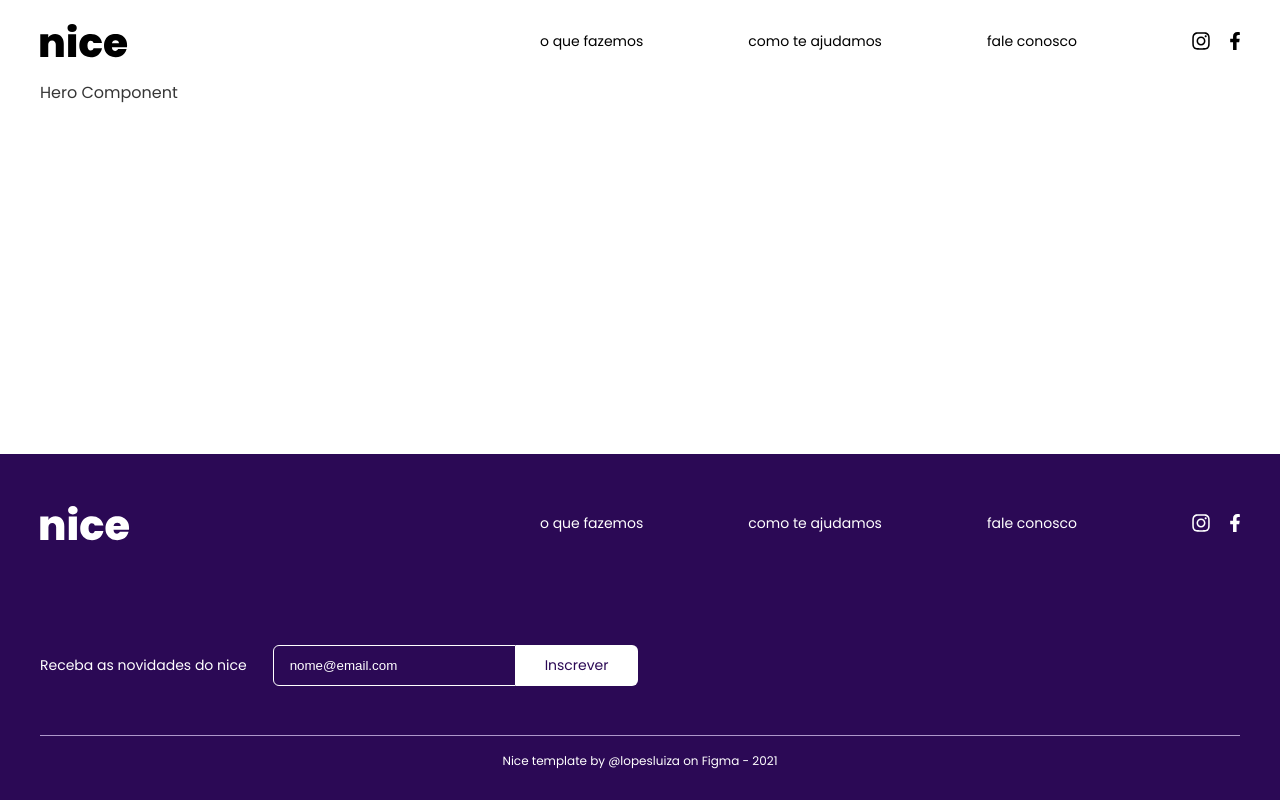
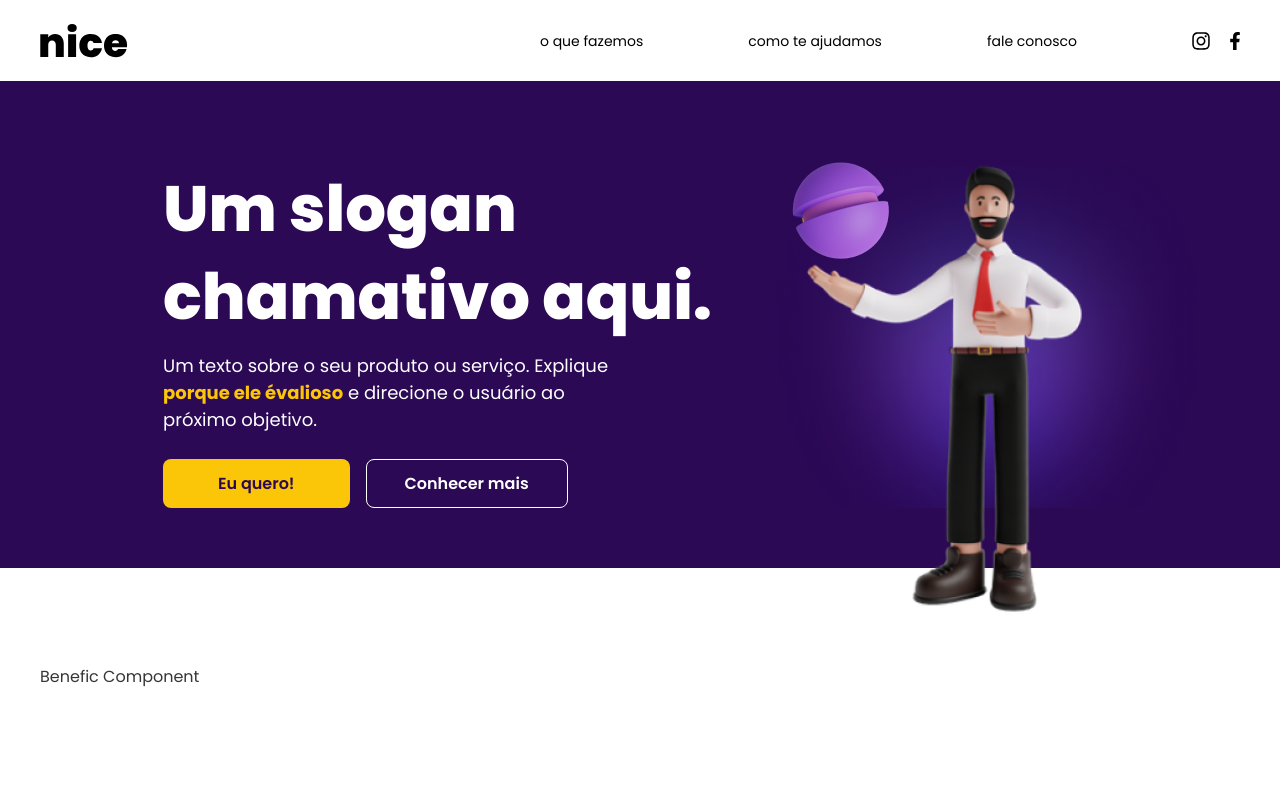
Before and after one commit to artemlira/React-Nice_layout, a React (Vite) app: page / in a window 1280 px wide. Shown: the top 800 px of the page. Built offline with nearby package versions, Linux system fonts and the light colour scheme.

Commit message:
finished the Hero section

```diff
--- a/src/App.jsx
+++ b/src/App.jsx
@@ -2,6 +2,7 @@ import React from "react";
 import Footer from "./components/Footer";
 import Header from "./components/Header";
 import Hero from "./components/Hero";
+import Benefic from "./components/Benefic";
 
 function App() {
   return (
@@ -9,6 +10,7 @@ function App() {
       <Header />
       <main className="main">
         <Hero />
+        <Benefic />
       </main>
       <Footer />
     </>
--- /dev/null
+++ b/src/components/Benefic/Benefic.jsx
@@ -0,0 +1,16 @@
+import React from 'react';
+import styles from './benefic.module.scss';
+
+function Benefic() {
+  return (
+    <section className={styles.benefic}>
+      <div className="container">
+        <div className={styles.container}>
+          Benefic Component
+        </div>
+      </div>
+    </section>
+  );
+}
+
+export default Benefic;
--- /dev/null
+++ b/src/components/Benefic/benefic.module.scss
@@ -0,0 +1,10 @@
+@use "../../styles/variables.scss" as v;
+@use "../../styles/mixins.scss" as m;
+@use "../../styles/functions.scss" as f;
+
+.benefic {
+  min-height: 525px;
+}
+
+.container {
+}
--- /dev/null
+++ b/src/components/Benefic/index.jsx
@@ -0,0 +1,3 @@
+import Benefic from './Benefic';
+
+export default Benefic;
--- a/src/components/Hero/Hero.jsx
+++ b/src/components/Hero/Hero.jsx
@@ -1,12 +1,33 @@
-import React from 'react';
-import styles from './hero.module.scss';
+import React from "react";
+import styles from "./hero.module.scss";
+import Img from "../../assets/images/Businessman.png";
+import Shape from "../../assets/images/BurgerShape.png";
 
 function Hero() {
   return (
     <section className={styles.hero}>
       <div className="container">
         <div className={styles.container}>
-          Hero Component
+          <div className={styles.contant}>
+            <h1 className={styles.title}>Um slogan chamativo aqui.</h1>
+            <p className={styles.text}>
+              Um texto sobre o seu produto ou serviço. Explique
+              <span> porque ele évalioso</span> e direcione o usuário ao próximo
+              objetivo.
+            </p>
+            <div className={styles.buttons}>
+              <button type="button">Eu quero!</button>
+              <button type="button">Conhecer mais</button>
+            </div>
+          </div>
+          <div className={styles.img}>
+            <img
+              className={styles.man}
+              src={Img}
+              alt="Businessman investing in bitcoin"
+            />
+            <img className={styles.shape} src={Shape} alt="Burger Shape" />
+          </div>
         </div>
       </div>
     </section>
--- a/src/components/Hero/hero.module.scss
+++ b/src/components/Hero/hero.module.scss
@@ -1,7 +1,150 @@
-@use '../../styles/variables.scss' as v;
-@use '../../styles/mixins.scss' as m;
-@use '../../styles/functions.scss' as f;
+@use "../../styles/variables.scss" as v;
+@use "../../styles/mixins.scss" as m;
+@use "../../styles/functions.scss" as f;
 
-.hero {}
+.hero {
+  background-color: v.$darkPurple;
+  padding-block: 84px 60px;
+  margin-bottom: 97px;
+}
 
-.container {}
+.container {
+  display: flex;
+  @include m.laptop {
+    flex-wrap: wrap;
+    justify-content: center;
+    gap: 62px;
+  }
+}
+
+.contant {
+  padding-inline: 123px 0;
+  flex: 0 1 60%;
+  @include m.laptop {
+    flex: 0 0 700px;
+    padding-inline: 0px;
+  }
+  @include m.tablet {
+    flex: 1 1 auto;
+  }
+}
+
+.img {
+  width: 285px;
+  flex: 0 1 38%;
+  position: relative;
+  background: url("../../assets/images/gradient-blur.png") center / cover
+    no-repeat;
+  @include m.laptop {
+    height: 300px;
+  }
+  @include m.netbook {
+    flex: 0 0 300px;
+  }
+}
+
+.man {
+  width: 285px;
+  height: 450px;
+  position: absolute;
+  top: 0;
+  left: 40px;
+  @include m.phone {
+    height: 400px;
+    width: 250px;
+  }
+}
+
+.shape {
+  position: absolute;
+  width: 124px;
+  height: 124px;
+  top: -17px;
+  left: 20px;
+  @include m.phone {
+    width: 110px;
+    height: 110px;
+    top: -10px;
+    left: 22px;
+  }
+}
+
+.title {
+  font-size: 64px;
+  line-height: f.ratio(64, 88);
+  color: v.$white;
+  max-width: 577px;
+  font-weight: 800;
+  &:not(:last-child) {
+    margin-bottom: 11px;
+  }
+
+  @include m.phone {
+    font-size: 48px;
+    line-height: f.ratio(48, 66);
+    &:not(:last-child) {
+      margin-bottom: 16px;
+    }
+  }
+}
+.text {
+  font-size: 18px;
+  line-height: f.ratio(18, 27);
+  color: v.$white;
+  max-width: 454px;
+  &:not(:last-child) {
+    margin-bottom: 26px;
+  }
+
+  @include m.phone {
+    &:not(:last-child) {
+      margin-bottom: 32px;
+    }
+  }
+
+  span {
+    color: v.$yellow;
+    font-weight: 700;
+    cursor: pointer;
+  }
+}
+.buttons {
+  display: flex;
+  gap: 16px;
+  @include m.phone {
+    flex-direction: column;
+  }
+  button {
+    border-radius: 8px;
+    font-weight: 600;
+  }
+
+  button:nth-child(1) {
+    background-color: v.$yellow;
+    color: v.$darkPurple;
+    padding: 11px 54px;
+    transition: 0.3s ease;
+    border: 1px solid transparent;
+    @include m.phone {
+      max-width: 190px;
+    }
+    &:hover {
+      background-color: v.$purple;
+      color: v.$white;
+      border: 1px solid v.$white;
+    }
+  }
+  button:nth-child(2) {
+    border: 1px solid v.$white;
+    color: v.$white;
+    padding: 11px 38px;
+    transition: 0.3s ease;
+    @include m.phone {
+      max-width: 210px;
+    }
+    &:hover {
+      background-color: v.$purple;
+      color: v.$white;
+    }
+  }
+}
```
Also changed, not shown: src/assets/images/Businessman.png.
